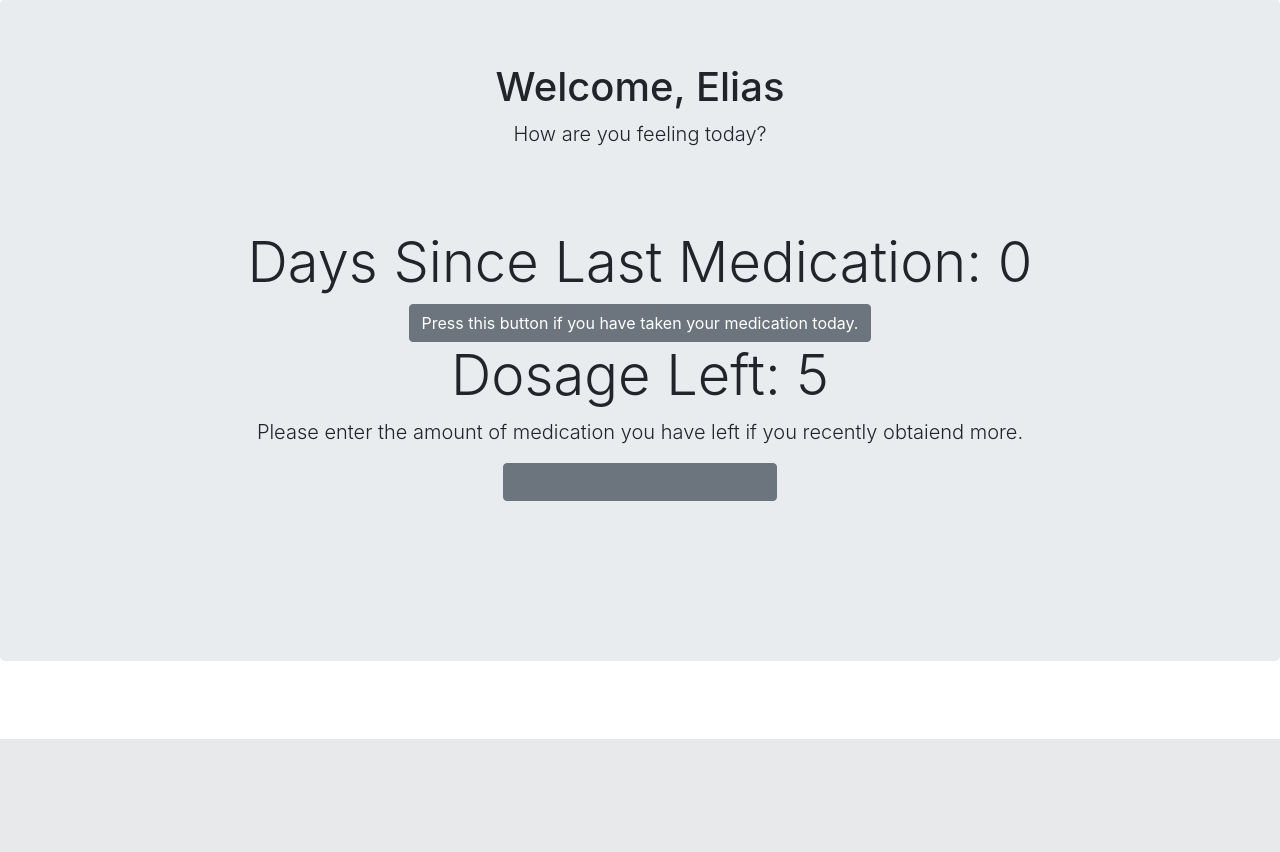
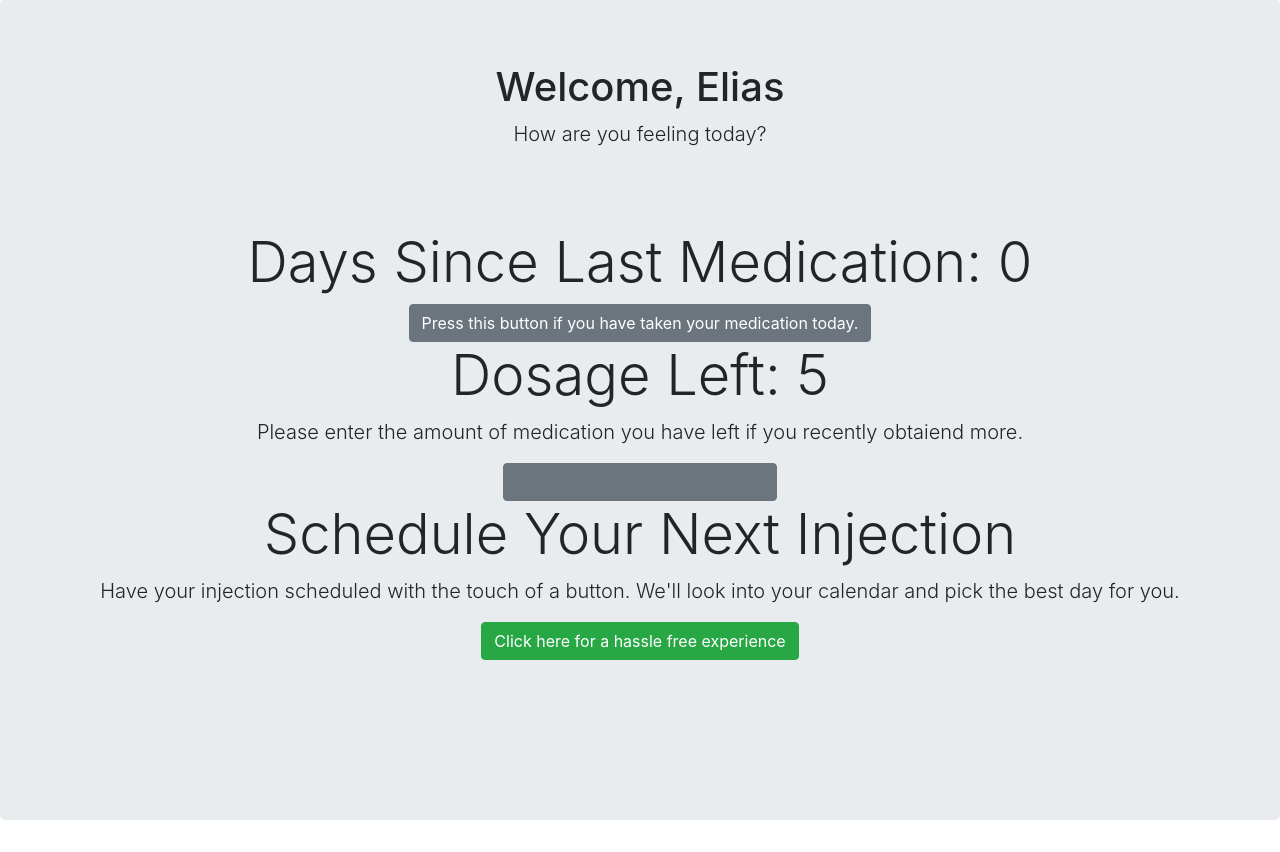
Before and after one commit to danpinto97/HealthTechHack, a Flask app: page / in a window 1280 px wide. Shown: the part 61-913 px from the top of the page. Before the commit the page ends 800 px from the top, so only its background shows below. Run offline with Flask 2, Linux system fonts and the light colour scheme; data comes from the database, SQL or seed files in the repository; both versions use the stored data as it was after the commit; some libraries are stand-ins or nearby versions.

Commit message:
General formatting updates.

```diff
--- a/application.py
+++ b/application.py
@@ -46,7 +46,6 @@
             o3 = 0
 
         elias.answer_form(o1,o2,o3,0,0,0,0,0,0,0)
-        print(elias.get_indi_sym())
     return render_template('form.html')
 
 if __name__ == '__main__':
--- a/templates/about.html
+++ b/templates/about.html
@@ -8,7 +8,7 @@
     the sqlite3 package to interface with the sqlite database.</p>
   </div>
   <div class="col text-center">
-    <a class="btn btn-primary" href="#" role="button">
+    <a class="btn btn-primary" href="https://www.youtube.com/watch?v=7q6YglE7wFs" role="button">
       <p class="lead">Follow this link to a video tutorial on proper way to self-inject</p>
     </a>
   </div>
--- a/templates/home.html
+++ b/templates/home.html
@@ -13,9 +13,9 @@
       <div style="text-align: center">
       <input type="submit" class="btn btn-secondary" name= "Dosed" value = "Press this button if you have taken your medication today."> </input>
     </div>
-
   </div>
   </form>
+
   <form method="POST" role="form" class="form-horizontal">
   <div class="container">
     <h1 class="display-4">Dosage Left: {{dosage_left}}</h1>
@@ -26,6 +26,16 @@
     </div>
   </div>
   </form>
+
+  <form method="POST" role="form" class="form-horizontal">
+  <div class="container">
+    <h1 class="display-4">Schedule Your Next Injection</h1>
+    <p class="lead">Have your injection scheduled with the touch of a button. We'll look into your calendar and pick the best day for you.</p>
+    <div style="text-align: center">
+      <input type="submit" class="btn btn-success" name= "Schedule" value ="Click here for a hassle free experience"> </input>
+    </div>
+  </div>
+  </form>
 </div>
 </div>
 {% endblock %}
```
Also changed, not shown: templates/form.html (+13 -7 lines), hth.db.
